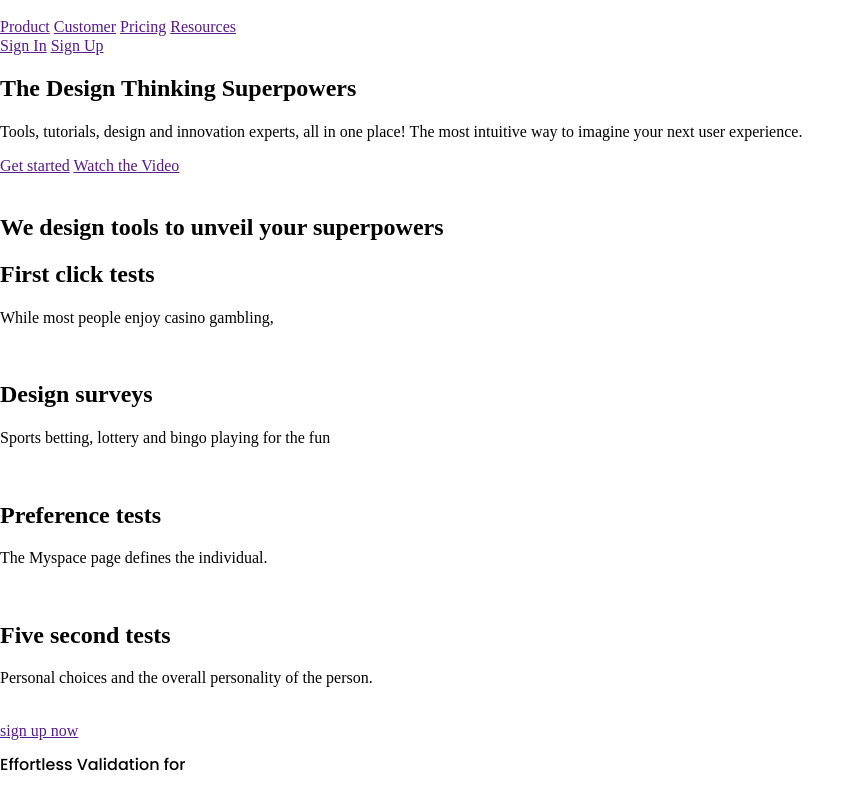
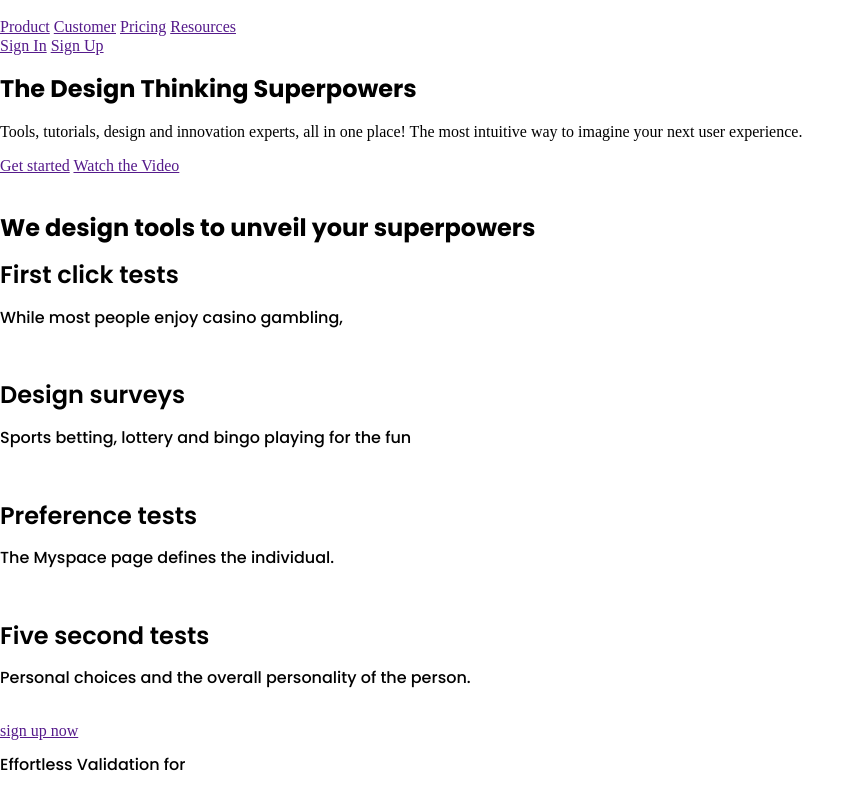
Before and after one commit to BadThad/Assignment6, a plain HTML site: page index.html in a window 1280 px wide. Shown: the top 792 px of the page, without its empty margins (0-865 px from the left). Drawn offline with Linux system fonts and the light colour scheme.

Commit message:
adjusted classes to match fonts

```diff
--- a/index.html
+++ b/index.html
@@ -16,10 +16,10 @@
             <img class="o-logotext" src="" alt="">
         </div>
         <div class="o-navbar__info">
-            <a id="product" href="">Product</a>
-            <a id="customer" href="">Customer</a>
-            <a id="pricing" href="">Pricing</a>
-            <a id="resources" href="">Resources</a>
+            <a id="product" class="o-infotext__regular" href="">Product</a>
+            <a id="customer" class="o-infotext__regular" href="">Customer</a>
+            <a id="pricing" class="o-infotext__regular" href="">Pricing</a>
+            <a id="resources" class="o-infotext__regular" href="">Resources</a>
         </div>
         <div>
             <a id="signin-nav" href="">Sign In</a>
@@ -29,8 +29,8 @@
     <header class="o-header">
         <div class="o-header__text">
             <div class="o-header__textblock">
-                <h2 class="o-header__header">The Design Thinking Superpowers</h2>
-                <p class="o-header__text">Tools, tutorials, design and innovation experts,
+                <h2 class="o-header__header o-header__bold">The Design Thinking Superpowers</h2>
+                <p class="o-header__text o-infotext__regular">Tools, tutorials, design and innovation experts,
                     all in one place! The most intuitive way to imagine
                     your next user experience.</p>
             </div>
@@ -44,14 +44,14 @@
         </div>
     </header>
     <div class="o-features">
-        <div class="o-features__header">
+        <div class="o-features__header o-header__bold">
             <h2>We design tools to unveil your superpowers</h2>
         </div>
         <div class="o-features_cardseries">
             <div class="o-features__card">
                 <div class="o-features__cardtext card1">
-                    <h2 class="o-cardheader">First click tests</h2>
-                    <p class="o-cardtext">While most people enjoy casino gambling,</p>
+                    <h2 class="o-cardheader__semibold">First click tests</h2>
+                    <p class="o-cardtext__medium">While most people enjoy casino gambling,</p>
                 </div>
                 <div class="o-features__cardicons">
                     <img id="o-features__card1icon" src="" alt="">
@@ -59,8 +59,8 @@
             </div>
             <div class="o-features__card">
                 <div class="o-features__cardtext card2">
-                    <h2 class="o-cardheader">Design surveys</h2>
-                    <p class="o-cardtext">Sports betting, lottery and bingo playing for the fun</p>
+                    <h2 class="o-cardheader__semibold">Design surveys</h2>
+                    <p class="o-cardtext__medium">Sports betting, lottery and bingo playing for the fun</p>
                 </div>
                 <div class="o-features__cardicons">
                     <img id="o-features__card2icon" src="" alt="">
@@ -68,8 +68,8 @@
             </div>
             <div class="o-features__card">
                 <div class="o-features__cardtext card3">
-                    <h2 class="o-cardheader">Preference tests</h2>
-                    <p class="o-cardtext">The Myspace page defines the individual.</p>
+                    <h2 class="o-cardheader__semibold">Preference tests</h2>
+                    <p class="o-cardtext__medium">The Myspace page defines the individual.</p>
                 </div>
                 <div class="o-features__cardicons">
                     <img id="o-features__card3icon" src="" alt="">
@@ -77,8 +77,8 @@
             </div>
             <div class="o-features__card">
                 <div class="o-features__cardtext card4">
-                    <h2 class="o-cardheader">Five second tests</h2>
-                    <p class="o-cardtext">Personal choices and the overall personality of the person. </p>
+                    <h2 class="o-cardheader__semibold">Five second tests</h2>
+                    <p class="o-cardtext__medium">Personal choices and the overall personality of the person. </p>
                 </div>
                 <div class="o-features__cardicons">
                     <img id="o-features__card4icon" src="" alt="">
```
